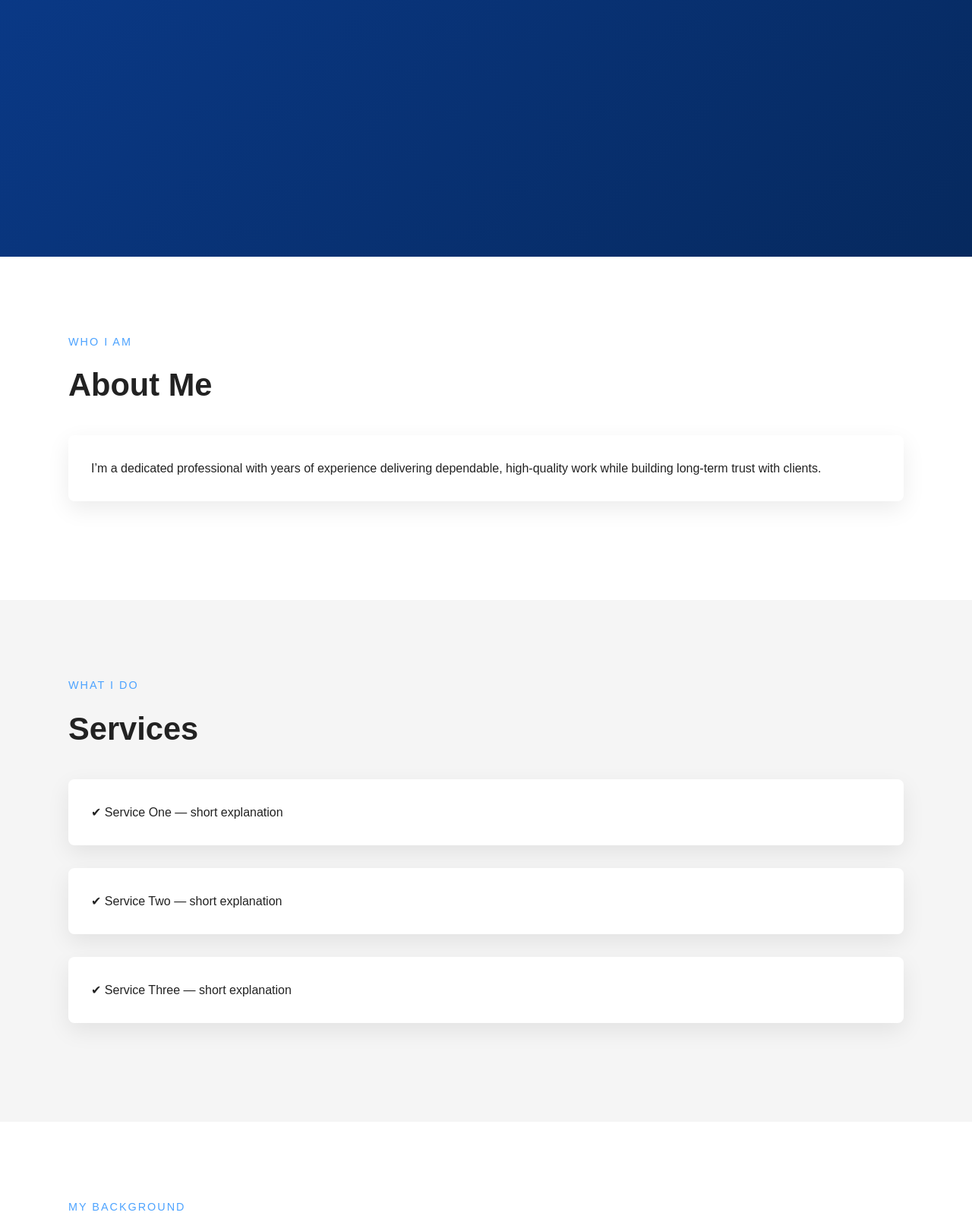
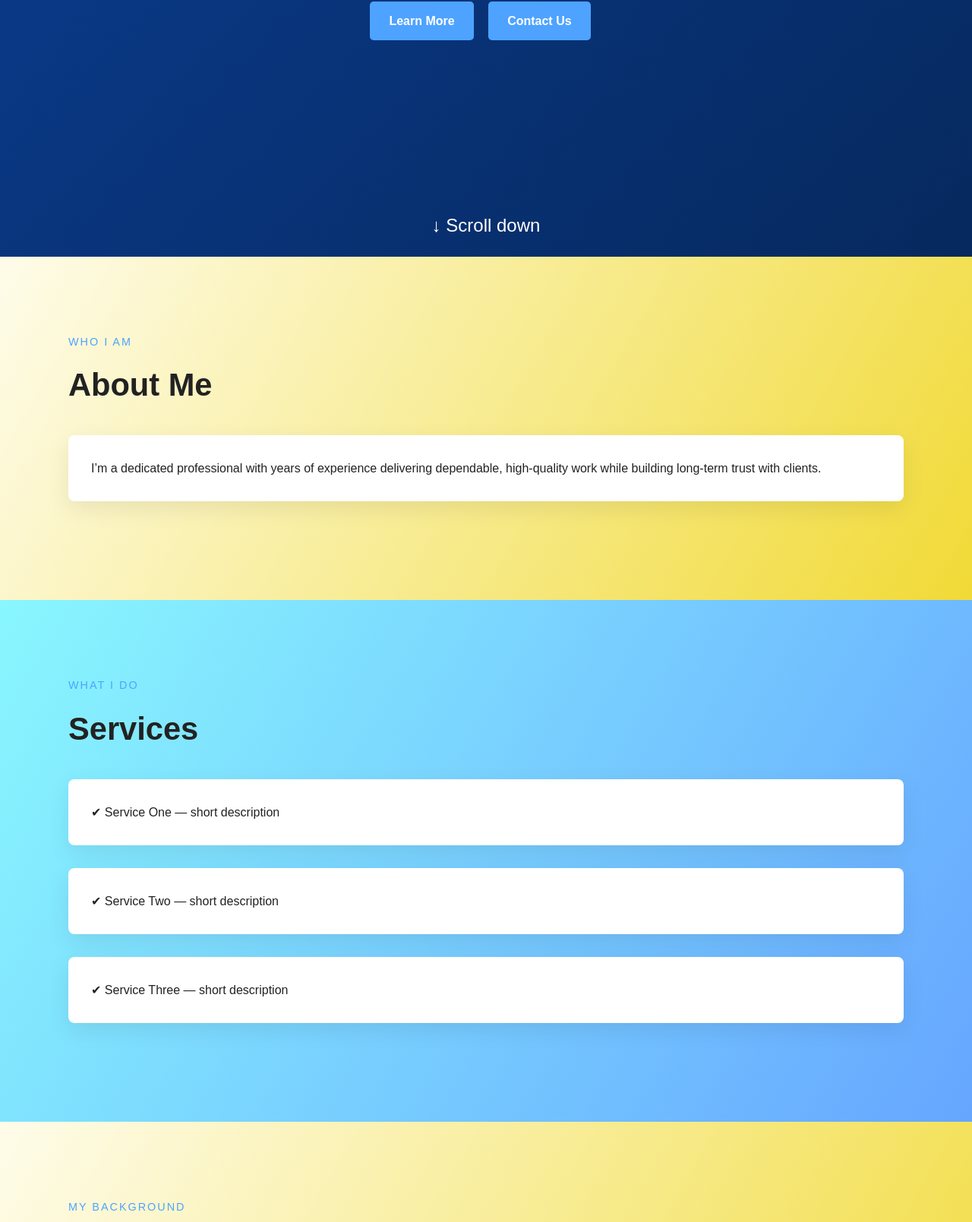
Before and after one commit to s9668/Website, a plain HTML site: page index.html in a window 1280 px wide. Shown: the part 462-2071 px from the top of the page at 76% size. Drawn offline with Linux system fonts and the light colour scheme.

Commit message:
Update index.html

```diff
--- a/index.html
+++ b/index.html
@@ -1,148 +1,67 @@
 <!DOCTYPE html>
 <html lang="en">
 <head>
-  <meta charset="UTF-8" />
+<meta charset="UTF-8">
+<meta name="viewport" content="width=device-width, initial-scale=1">
 <title>Your Dad’s Name — Portfolio</title>
-  <meta name="viewport" content="width=device-width, initial-scale=1" />
-
 <style>
 :root {
   --primary: #0b3d91;
-      --dark: #0e0e0e;
+  --dark: #111;
   --light: #f5f5f5;
   --accent: #4da3ff;
 }
-
-    * {
-      box-sizing: border-box;
-    }
-
-    body {
-      margin: 0;
-      font-family: Arial, sans-serif;
-      background: white;
-      color: #222;
-      line-height: 1.7;
-    }
+* {box-sizing:border-box;}
+body {margin:0;font-family:Arial;line-height:1.7;color:#222;}
 
 /* HERO */
 header {
-      min-height: 100vh;
-      background: linear-gradient(135deg, #0b3d91, #06295e);
-      color: white;
-      display: flex;
-      align-items: center;
-      justify-content: center;
-      text-align: center;
-      padding: 40px 20px;
+  min-height:100vh;
+  background:linear-gradient(135deg, var(--primary), #06295e);
+  color:white;
+  display:flex;
+  flex-direction:column;
+  align-items:center;
+  justify-content:center;
+  text-align:center;
+  padding:40px 20px;
+  position:relative;
+}
+header h1 {font-size:3.5rem;margin:0;animation:fadeUp 1s ease forwards;}
+header p {font-size:1.4rem;margin-top:15px;opacity:0;animation:fadeUp 1s ease forwards;animation-delay:0.3s;}
+.scroll-down {
+  position:absolute; bottom:20px; left:50%; transform:translateX(-50%);
+  font-size:1.5rem; color:white; animation:bounce 2s infinite;
+}
+@keyframes bounce {
+  0%,20%,50%,80%,100% {transform:translateX(-50%) translateY(0);}
+  40% {transform:translateX(-50%) translateY(-10px);}
+  60% {transform:translateX(-50%) translateY(-5px);}
 }
 
-    header h1 {
-      font-size: 3.5rem;
-      margin: 0;
-      animation: fadeUp 1s ease forwards;
-    }
+/* SECTIONS */
+.section {padding:100px 20px;}
+.section.light {background:linear-gradient(120deg,#fefcea,#f1da36);}
+.section.gray {background:linear-gradient(120deg,#89f7fe,#66a6ff);}
+.section.dark {background:linear-gradient(120deg,#0f2027,#203a43,#2c5364);color:white;}
+.container {max-width:1100px;margin:auto;}
+.subtitle {text-transform:uppercase;letter-spacing:2px;color:var(--accent);font-size:0.9rem;margin-bottom:10px;}
+h2 {font-size:2.6rem;margin:0 0 30px 0;}
+.card {background:white;padding:30px;border-radius:8px;box-shadow:0 10px 30px rgba(0,0,0,0.08);margin-bottom:30px;}
+.dark .card {background:#1a1a1a;color:white;box-shadow:none;}
+.info-grid {display:grid; grid-template-columns:repeat(auto-fit,minmax(260px,1fr));gap:40px;}
+.info-box h3 {margin-top:0;color:var(--accent);}
 
-    header p {
-      font-size: 1.4rem;
-      margin-top: 15px;
-      opacity: 0;
-      animation: fadeUp 1s ease forwards;
-      animation-delay: 0.3s;
-    }
-
-    /* BIG SECTIONS */
-    .section {
-      padding: 100px 20px;
-    }
-
-    .section.light {
-      background: white;
-    }
-
-    .section.gray {
-      background: var(--light);
-    }
-
-    .section.dark {
-      background: var(--dark);
-      color: white;
-    }
-
-    .container {
-      max-width: 1100px;
-      margin: auto;
-    }
-
-    .subtitle {
-      text-transform: uppercase;
-      letter-spacing: 2px;
-      color: var(--accent);
-      font-size: 0.9rem;
-      margin-bottom: 10px;
-    }
-
-    h2 {
-      font-size: 2.6rem;
-      margin: 0 0 30px 0;
-    }
-
-    .card {
-      background: white;
-      padding: 30px;
-      border-radius: 8px;
-      box-shadow: 0 10px 30px rgba(0,0,0,0.08);
-      margin-bottom: 30px;
-    }
-
-    .dark .card {
-      background: #1a1a1a;
-      color: white;
-      box-shadow: none;
-    }
-
-    /* INFO GRID */
-    .info-grid {
-      display: grid;
-      grid-template-columns: repeat(auto-fit, minmax(260px, 1fr));
-      gap: 40px;
-    }
-
-    .info-box h3 {
-      margin-top: 0;
-      color: var(--accent);
-    }
+/* BUTTONS */
+.buttons {margin-top:30px;}
+.btn {display:inline-block;padding:12px 25px;margin-right:15px;background:var(--accent);color:white;border-radius:5px;text-decoration:none;font-weight:bold;transition:transform 0.2s,box-shadow 0.2s;}
+.btn:hover {transform:translateY(-3px);box-shadow:0 5px 15px rgba(0,0,0,0.2);}
 
 /* ANIMATIONS */
-    .reveal {
-      opacity: 0;
-      transform: translateY(40px);
-      transition: all 0.8s ease;
-    }
-
-    .reveal.active {
-      opacity: 1;
-      transform: translateY(0);
-    }
-
-    @keyframes fadeUp {
-      from {
-        opacity: 0;
-        transform: translateY(30px);
-      }
-      to {
-        opacity: 1;
-        transform: translateY(0);
-      }
-    }
-
-    footer {
-      background: black;
-      color: #aaa;
-      text-align: center;
-      padding: 20px;
-      font-size: 0.9rem;
-    }
+.reveal {opacity:0;transform:translateY(40px);transition:all 0.8s ease;}
+.reveal.active {opacity:1;transform:translateY(0);}
+@keyframes fadeUp {from {opacity:0;transform:translateY(30px);}to{opacity:1;transform:translateY(0);}}
+footer {background:black;color:#aaa;text-align:center;padding:20px;font-size:0.9rem;}
 </style>
 </head>
 <body>
@@ -152,12 +71,17 @@
   <div>
     <h1>Your Dad’s Name</h1>
     <p>Trusted Professional • Proven Experience • Real Results</p>
+    <div class="buttons">
+      <a href="learn-more.html" class="btn">Learn More</a>
+      <a href="contact.html" class="btn">Contact Us</a>
     </div>
+  </div>
+  <div class="scroll-down">↓ Scroll down</div>
 </header>
 
 <!-- ABOUT -->
-<section class="section light">
-  <div class="container reveal">
+<section class="section light reveal">
+  <div class="container">
     <div class="subtitle">Who I Am</div>
     <h2>About Me</h2>
     <div class="card">
@@ -168,28 +92,25 @@
 </section>
 
 <!-- SERVICES -->
-<section class="section gray">
-  <div class="container reveal">
+<section class="section gray reveal">
+  <div class="container">
     <div class="subtitle">What I Do</div>
     <h2>Services</h2>
-
-    <div class="card">✔ Service One — short explanation</div>
-    <div class="card">✔ Service Two — short explanation</div>
-    <div class="card">✔ Service Three — short explanation</div>
+    <div class="card">✔ Service One — short description</div>
+    <div class="card">✔ Service Two — short description</div>
+    <div class="card">✔ Service Three — short description</div>
   </div>
 </section>
 
 <!-- EXPERIENCE -->
-<section class="section light">
-  <div class="container reveal">
+<section class="section light reveal">
+  <div class="container">
     <div class="subtitle">My Background</div>
     <h2>Experience</h2>
-
     <div class="card">
       <strong>Company / Project</strong><br>
       Description of responsibilities and achievements.
     </div>
-
     <div class="card">
       <strong>Company / Project</strong><br>
       Description of responsibilities and achievements.
@@ -198,40 +119,31 @@
 </section>
 
 <!-- BIG INFO SECTION -->
-<section class="section dark">
-  <div class="container reveal">
+<section class="section dark reveal">
+  <div class="container">
     <div class="subtitle">Get In Touch</div>
     <h2>Professional Information</h2>
-
     <div class="info-grid">
       <div class="info-box">
         <h3>Name</h3>
         <p>Your Dad’s Full Name</p>
       </div>
-
       <div class="info-box">
         <h3>Profession</h3>
         <p>Consultant / Contractor / Specialist</p>
       </div>
-
       <div class="info-box">
         <h3>Location</h3>
         <p>City, Province, Country</p>
       </div>
-
       <div class="info-box">
         <h3>Contact</h3>
-        <p>
-          Email: email@example.com<br>
-          Phone: (123) 456-7890
-        </p>
+        <p>Email: email@example.com<br>Phone: (123) 456-7890</p>
       </div>
-
       <div class="info-box">
         <h3>Availability</h3>
         <p>Open for new opportunities</p>
       </div>
-
       <div class="info-box">
         <h3>Values</h3>
         <p>Integrity • Quality • Reliability</p>
@@ -246,16 +158,12 @@
 
 <script>
   const reveals = document.querySelectorAll(".reveal");
-
   const observer = new IntersectionObserver(entries => {
     entries.forEach(entry => {
-      if (entry.isIntersecting) {
-        entry.target.classList.add("active");
-      }
+      if(entry.isIntersecting){entry.target.classList.add("active");}
     });
-  }, { threshold: 0.15 });
-
-  reveals.forEach(r => observer.observe(r));
+  }, {threshold:0.15});
+  reveals.forEach(r=>observer.observe(r));
 </script>
 
 </body>
```
Lines whose indentation alone changed are shown as unchanged.
